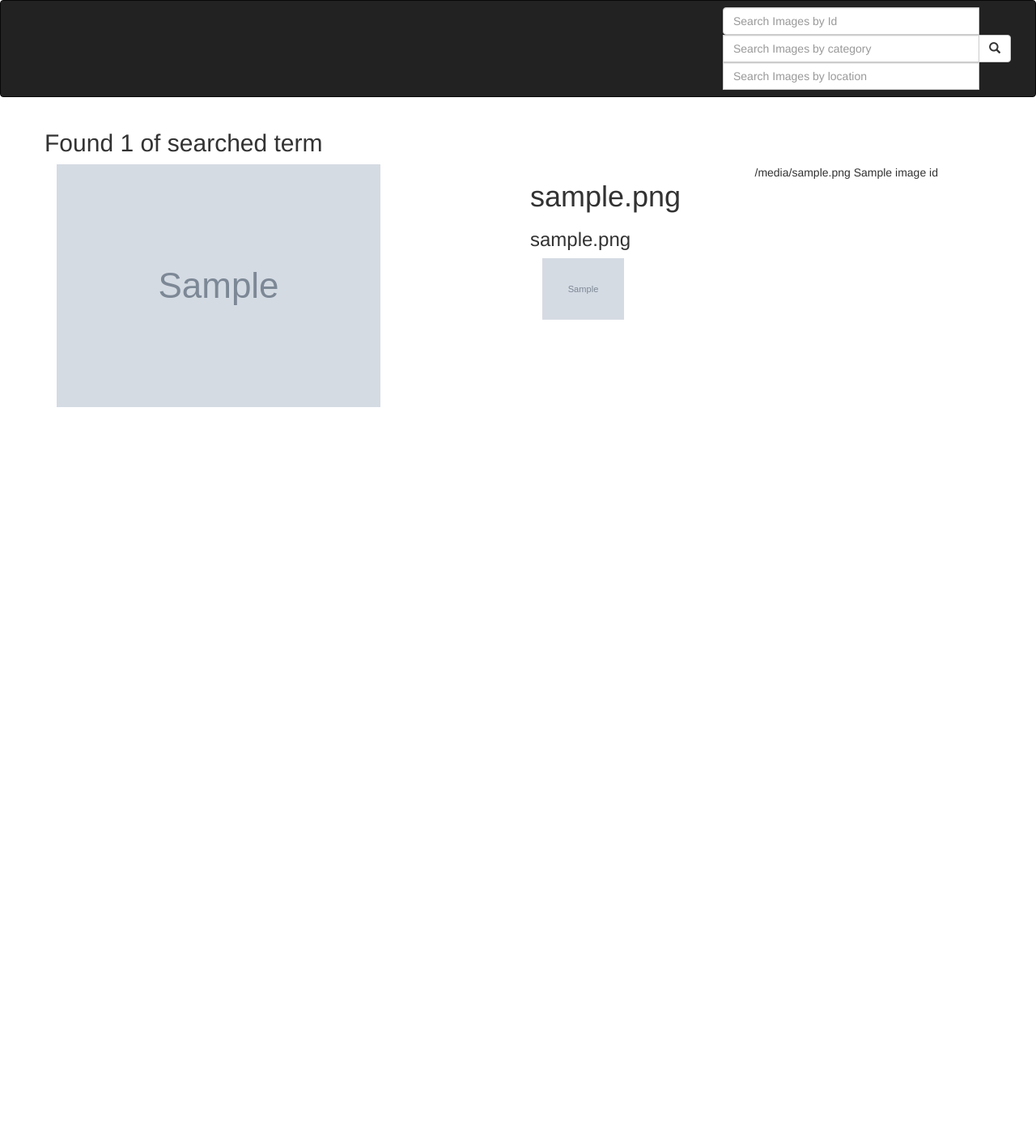
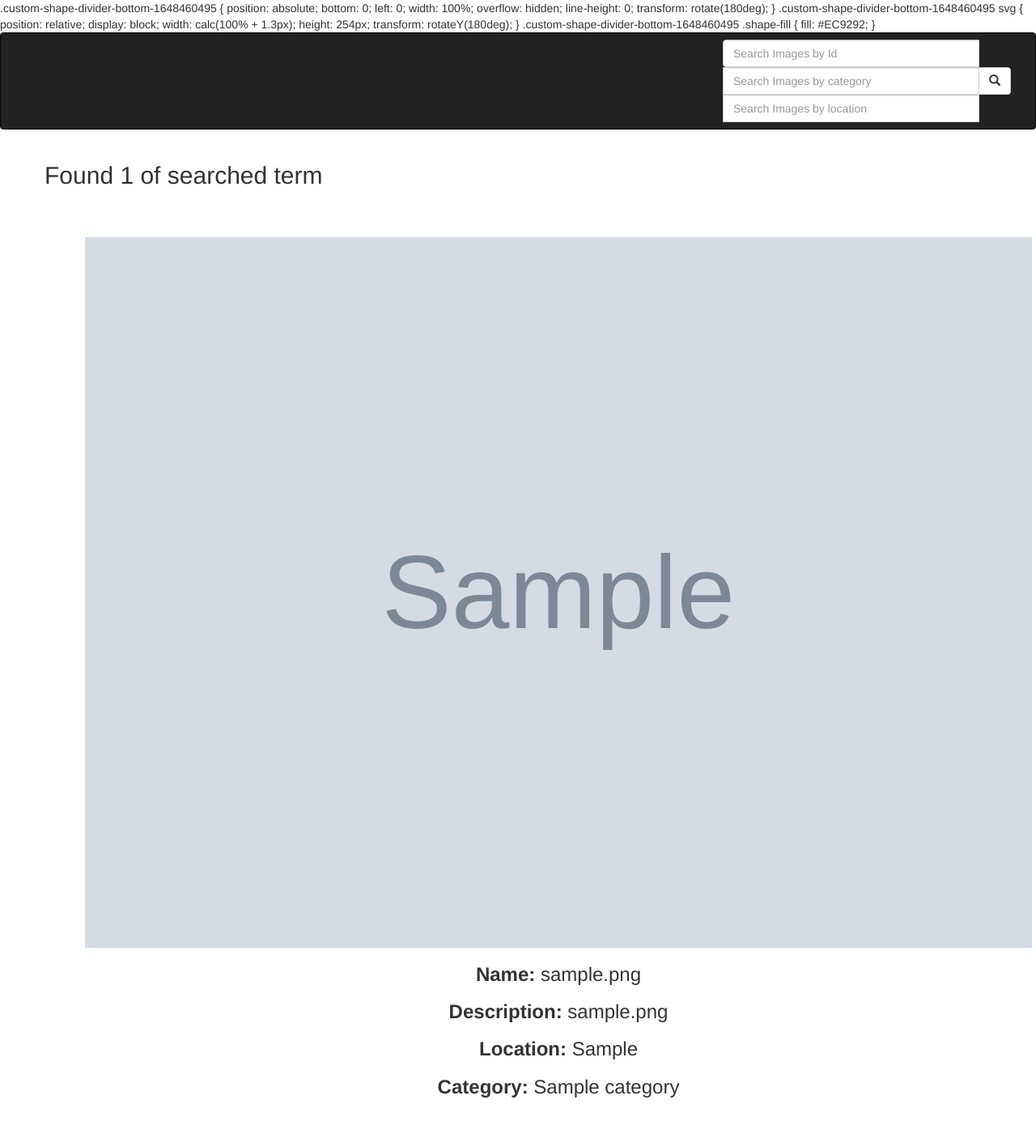
Before and after one commit to eliki-hue/eliki-gallery, a Django app: template myGallery/templates/search.html in a window 1280 px wide. Shown: the whole page at 81% size. Before the commit the page ends 503 px from the top, so only its background shows below. Run offline with Django 4.2, Linux system fonts and the light colour scheme; tables that the repository leaves empty hold one stand-in row (values such as "Sample post"); the template is opened without the code that fills it: values that come from a table or form of the project are taken from there, most other values are stand-ins (such as "Sample title", 1, 10 or a date in 2020); grey boxes marked "Sample" are stand-in pictures; some libraries are stand-ins or nearby versions.

Commit message:
created a card to bootstrap card to display serched images and image info

```diff
--- a/myGallery/models.py
+++ b/myGallery/models.py
@@ -70,7 +70,7 @@ class Image(models.Model):
 
     @classmethod
     def search_by_category(cls,category):
-        items = cls.objects.filter(image_category_icontains=category)
+        items = cls.objects.filter(image_category__name__icontains=category)
         return items
 
     @classmethod
@@ -80,7 +80,7 @@ class Image(models.Model):
 
     @classmethod
     def filter_by_location(cls,location):
-        items = cls.objects.filter(image_location_icontains=location)
+        items = cls.objects.filter(image_location__location__icontains=location)
         return items
 
 
--- a/myGallery/templates/base.html
+++ b/myGallery/templates/base.html
@@ -3,6 +3,27 @@
 <!DOCTYPE html>
 <html>
 <head>
+  .custom-shape-divider-bottom-1648460495 {
+    position: absolute;
+    bottom: 0;
+    left: 0;
+    width: 100%;
+    overflow: hidden;
+    line-height: 0;
+    transform: rotate(180deg);
+}
+
+.custom-shape-divider-bottom-1648460495 svg {
+    position: relative;
+    display: block;
+    width: calc(100% + 1.3px);
+    height: 254px;
+    transform: rotateY(180deg);
+}
+
+.custom-shape-divider-bottom-1648460495 .shape-fill {
+    fill: #EC9292;
+}
   <meta charset="utf-8">
 
   {% if title %}
--- a/myGallery/templates/search.html
+++ b/myGallery/templates/search.html
@@ -12,21 +12,32 @@
   </div>
 
   <div class="row">
-      {{image_id.image_description}}
+      <!-- {{image_id.image_description}}
       {{image_id.image_name}}
       <div class="col-xs-6 col-sm-6 col-md-6 col-lg-6">
         <img src="{{image_id.image.url}}" class="img-responsive" alt="Image">
-      </div>
+      </div> -->
 
   {% if images %}
     {% for image in images %}
-      <div class="col-sm-6 col-md-3">
-          <h1>{{image.image_name}}</h1>
-          <h3>{{image.image_description}}</h3>
-          <div class="col-xs-6 col-sm-6 col-md-6 col-lg-6">
-            <img src="{{image.image.url}}" class="img-responsive" alt="Image">
-          </div>
+    <!-- div class="col-xs-6 col-sm-6 col-md-6 col-lg-6">
+    <img src="{{image.image.url}}" class="img-responsive" alt="Image">
+    </div>
+    <h3><strong>Name: </strong> {{image.image_name}}</h3>
+    <h3> <strong> Description:</strong> {{image.image_description}}</h3>
+    <h3><strong>Location: </strong>{{image.image_location}}</h3>
+    <h3><strong>Category: </strong>{{image.image_category}}</h3> -->
+
+    <div class="card" style="width: 100%;height: auto;margin: 50px;">
+        <img src="{{image.image.url}}" class="img-responsive" style="width:100%;height:auto" alt="Image">
+        <div class="card-body" style="align-items: center;text-align: center;">
+            <h3><strong>Name: </strong> {{image.image_name}}</h3>
+            <h3> <strong> Description:</strong> {{image.image_description}}</h3>
+            <h3><strong>Location: </strong>{{image.image_location}}</h3>
+            <h3><strong>Category: </strong>{{image.image_category}}</h3>
+        </div>
       </div>
+
     {% endfor %}
   {% endif %}
   </div>
```
Also changed, not shown: myGallery/templates/home.html (+20 -11 lines).
